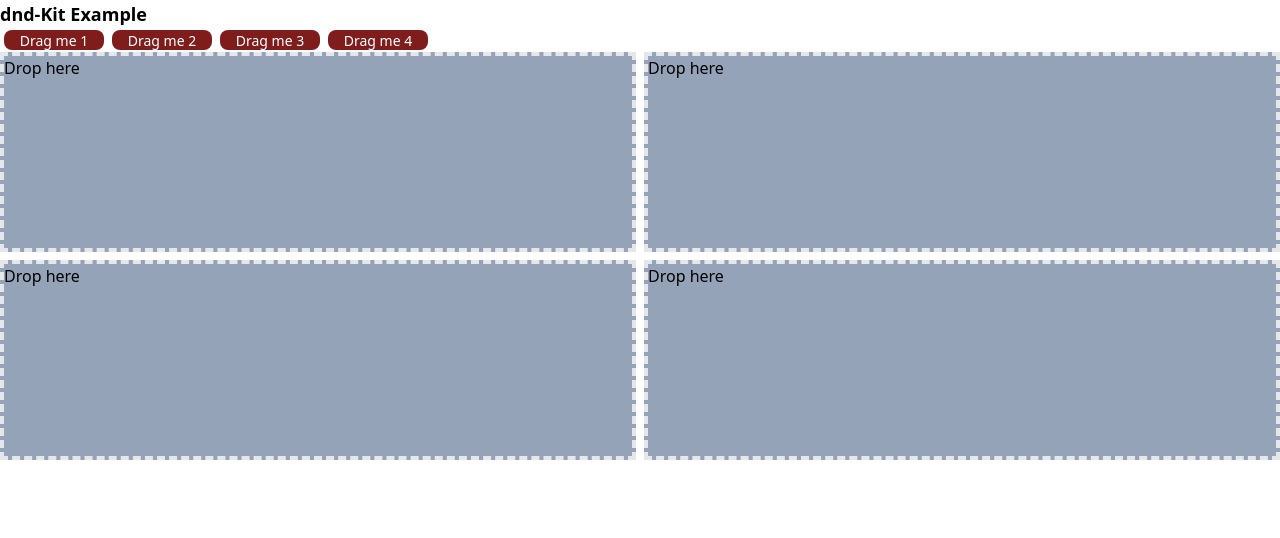
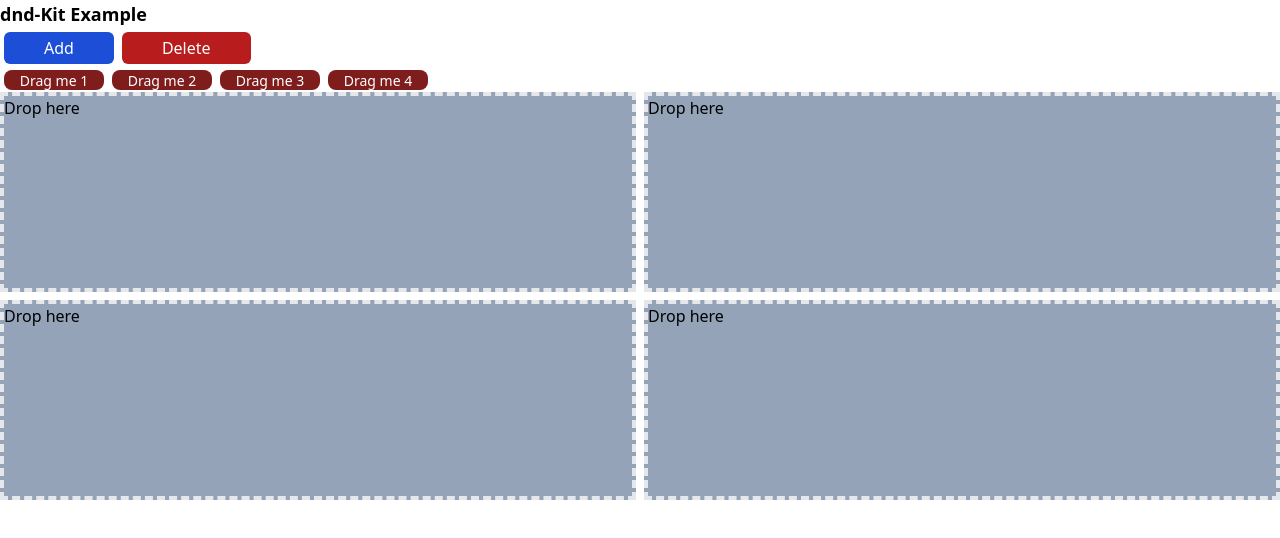
Before and after one commit to keiki24/dndKitExample, a React (Vite) app: page / in a window 1280 px wide. Shown: the top 538 px of the page. Built offline with nearby package versions, Linux system fonts and the light colour scheme.

Commit message:
ドロップアイテムの追加と削除のためのボタンを追加

```diff
--- a/src/App.jsx
+++ b/src/App.jsx
@@ -1,12 +1,12 @@
 import { DndContext, MouseSensor, useSensor, useSensors } from "@dnd-kit/core";
 import { useState } from "react";
+import { v4 as uuidv4 } from "uuid";
 import Draggable from "./Draggable.jsx";
 import Droppable from "./Droppable.jsx";
 
 import "./main.css";
 
 function App() {
-
   // droppable item list
   const containers = [
     "droppable-1",
@@ -31,6 +31,35 @@ function App() {
     "droppable-4": false,
   });
 
+  // draggable item を追加する関数
+  const addDraggable = () => {
+    if (draggables.length < 10) {
+      const newDraggable = {
+        id: uuidv4(),
+        content: `Drag me ${draggables.length + 1}`,
+      };
+      setDraggables((prevDraggables) => [...prevDraggables, newDraggable]);
+    } else {
+      console.log("Maximum number of draggable items reached.");
+    }
+  };
+
+  const deleteDraggable = () => {
+    setDraggables((prevDraggables) => {
+      const sortedDraggables = [...prevDraggables].sort((a, b) => {
+        if (a.content > b.content) {
+          return -1;
+        } else if (a.content < b.content) {
+          return 1;
+        } else {
+          return 0;
+        }
+      });
+      const newDraggables = sortedDraggables.slice(1, sortedDraggables.length);
+      return newDraggables;
+    });
+  };
+
   // draggable item のリスト
   const [draggables, setDraggables] = useState([
     { id: "draggable-1", content: "Drag me 1" },
@@ -50,8 +79,19 @@ function App() {
   return (
     <>
       <h1 className="text-lg font-bold">dnd-Kit Example</h1>
+      <button
+        onClick={addDraggable}
+        className="mx-1 my-1 rounded-md bg-blue-700 px-10 py-1 text-white hover:bg-blue-800"
+      >
+        Add
+      </button>
+      <button
+        onClick={deleteDraggable}
+        className="mx-1 my-1 rounded-md bg-red-700 px-10 py-1 text-white hover:bg-red-800"
+      >
+        Delete
+      </button>
       <DndContext onDragEnd={handleDragEnd} sensors={sensors}>
-        {/* ドラッグ元 */}
         <div>
           {draggables
             .filter((drag) => !Object.values(droppables).includes(drag.id))
@@ -93,12 +133,15 @@ function App() {
     if (over) {
       console.log(event);
       setDroppables((prevDroppable) => {
-        const newDroppables = Object.keys(prevDroppable).reduce((accumulator, key) => {
-          // ドラッグ&ドロップ元からドラッグ要素を削除する
-          accumulator[key] =
-            prevDroppable[key] === active.id ? null : prevDroppable[key];
-          return accumulator;
-        }, {});
+        const newDroppables = Object.keys(prevDroppable).reduce(
+          (accumulator, key) => {
+            // ドラッグ&ドロップ元からドラッグ要素を削除する
+            accumulator[key] =
+              prevDroppable[key] === active.id ? null : prevDroppable[key];
+            return accumulator;
+          },
+          {},
+        );
 
         // 新しいドラッグ&ドロップ先にドラッグ要素を設定する
         newDroppables[over.id] = active.id;
--- a/src/main.css
+++ b/src/main.css
@@ -587,6 +587,16 @@ video {
   margin-right: 0.25rem;
 }
 
+.mx-3 {
+  margin-left: 0.75rem;
+  margin-right: 0.75rem;
+}
+
+.my-1 {
+  margin-top: 0.25rem;
+  margin-bottom: 0.25rem;
+}
+
 .block {
   display: block;
 }
@@ -635,6 +645,10 @@ video {
   border-radius: 0.125rem;
 }
 
+.rounded-md {
+  border-radius: 0.375rem;
+}
+
 .border-4 {
   border-width: 4px;
 }
@@ -668,6 +682,60 @@ video {
   background-color: rgb(127 29 29 / var(--tw-bg-opacity));
 }
 
+.bg-slate-500 {
+  --tw-bg-opacity: 1;
+  background-color: rgb(100 116 139 / var(--tw-bg-opacity));
+}
+
+.bg-cyan-500 {
+  --tw-bg-opacity: 1;
+  background-color: rgb(6 182 212 / var(--tw-bg-opacity));
+}
+
+.bg-cyan-600 {
+  --tw-bg-opacity: 1;
+  background-color: rgb(8 145 178 / var(--tw-bg-opacity));
+}
+
+.bg-cyan-400 {
+  --tw-bg-opacity: 1;
+  background-color: rgb(34 211 238 / var(--tw-bg-opacity));
+}
+
+.bg-blue-400 {
+  --tw-bg-opacity: 1;
+  background-color: rgb(96 165 250 / var(--tw-bg-opacity));
+}
+
+.bg-indigo-400 {
+  --tw-bg-opacity: 1;
+  background-color: rgb(129 140 248 / var(--tw-bg-opacity));
+}
+
+.bg-indigo-800 {
+  --tw-bg-opacity: 1;
+  background-color: rgb(55 48 163 / var(--tw-bg-opacity));
+}
+
+.bg-blue-800 {
+  --tw-bg-opacity: 1;
+  background-color: rgb(30 64 175 / var(--tw-bg-opacity));
+}
+
+.bg-blue-700 {
+  --tw-bg-opacity: 1;
+  background-color: rgb(29 78 216 / var(--tw-bg-opacity));
+}
+
+.bg-red-700 {
+  --tw-bg-opacity: 1;
+  background-color: rgb(185 28 28 / var(--tw-bg-opacity));
+}
+
+.p-1 {
+  padding: 0.25rem;
+}
+
 .px-3 {
   padding-left: 0.75rem;
   padding-right: 0.75rem;
@@ -681,6 +749,26 @@ video {
 .py-5 {
   padding-top: 1.25rem;
   padding-bottom: 1.25rem;
+}
+
+.px-5 {
+  padding-left: 1.25rem;
+  padding-right: 1.25rem;
+}
+
+.py-1 {
+  padding-top: 0.25rem;
+  padding-bottom: 0.25rem;
+}
+
+.px-8 {
+  padding-left: 2rem;
+  padding-right: 2rem;
+}
+
+.px-10 {
+  padding-left: 2.5rem;
+  padding-right: 2.5rem;
 }
 
 .text-center {
@@ -722,3 +810,53 @@ video {
 .hover\:cursor-pointer:hover {
   cursor: pointer;
 }
+
+.hover\:bg-cyan-700:hover {
+  --tw-bg-opacity: 1;
+  background-color: rgb(14 116 144 / var(--tw-bg-opacity));
+}
+
+.hover\:bg-cyan-600:hover {
+  --tw-bg-opacity: 1;
+  background-color: rgb(8 145 178 / var(--tw-bg-opacity));
+}
+
+.hover\:bg-cyan-500:hover {
+  --tw-bg-opacity: 1;
+  background-color: rgb(6 182 212 / var(--tw-bg-opacity));
+}
+
+.hover\:bg-cyan-400:hover {
+  --tw-bg-opacity: 1;
+  background-color: rgb(34 211 238 / var(--tw-bg-opacity));
+}
+
+.hover\:bg-blue-500:hover {
+  --tw-bg-opacity: 1;
+  background-color: rgb(59 130 246 / var(--tw-bg-opacity));
+}
+
+.hover\:bg-indigo-500:hover {
+  --tw-bg-opacity: 1;
+  background-color: rgb(99 102 241 / var(--tw-bg-opacity));
+}
+
+.hover\:bg-indigo-900:hover {
+  --tw-bg-opacity: 1;
+  background-color: rgb(49 46 129 / var(--tw-bg-opacity));
+}
+
+.hover\:bg-blue-900:hover {
+  --tw-bg-opacity: 1;
+  background-color: rgb(30 58 138 / var(--tw-bg-opacity));
+}
+
+.hover\:bg-blue-800:hover {
+  --tw-bg-opacity: 1;
+  background-color: rgb(30 64 175 / var(--tw-bg-opacity));
+}
+
+.hover\:bg-red-800:hover {
+  --tw-bg-opacity: 1;
+  background-color: rgb(153 27 27 / var(--tw-bg-opacity));
+}
```
Also changed, not shown: 1 other file (tests, documents, lock files or other folders).
